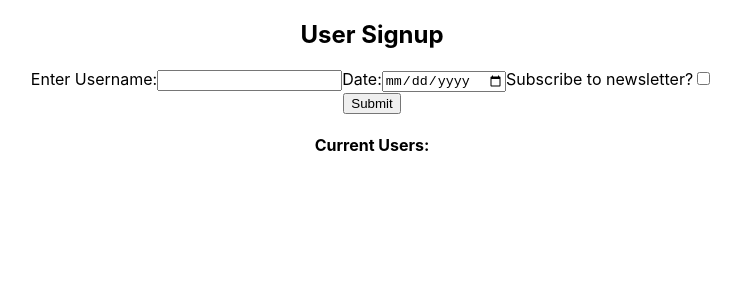
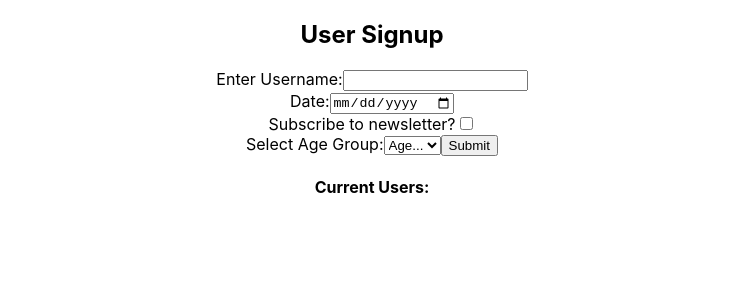
Before and after one commit to HeyImMatt/react-forms-practice, a React (Create React App) app: page / in a window 1280 px wide. Shown: the top 300 px of the page, without its empty margins (268-1009 px from the left). Built offline with nearby package versions, Linux system fonts and the light colour scheme.

Commit message:
Add age select dropdown to form

```diff
--- a/src/UserSignupForm.js
+++ b/src/UserSignupForm.js
@@ -12,7 +12,7 @@ function UserSignupForm({ formData, changeHandler, submitHandler }) {
       value={username}
       onChange={changeHandler}
       />
-
+      <br />
       <label htmlFor="date">Date:</label>
       <input
       type="date"
@@ -21,7 +21,7 @@ function UserSignupForm({ formData, changeHandler, submitHandler }) {
       value={date}
       onChange={changeHandler}
       />
-
+      <br />
       <label htmlFor="subscribe">Subscribe to newsletter?</label>
       <input
       type="checkbox"
@@ -31,6 +31,13 @@ function UserSignupForm({ formData, changeHandler, submitHandler }) {
       onChange={changeHandler}
       />
       <br/>
+      <label htmlFor="ageCategory">Select Age Group:</label>
+      <select id="ageCategory" name="ageCategory" value={ageCategory} onChange={changeHandler}>
+        <option value="" disabled hidden selected>Age...</option>
+        <option value="18-29">18-29</option>
+        <option value="30-39">30-39</option>
+        <option value="40-49">40-49</option>
+      </select>
       <button type="submit">Submit</button>
     </form>
   )
```
